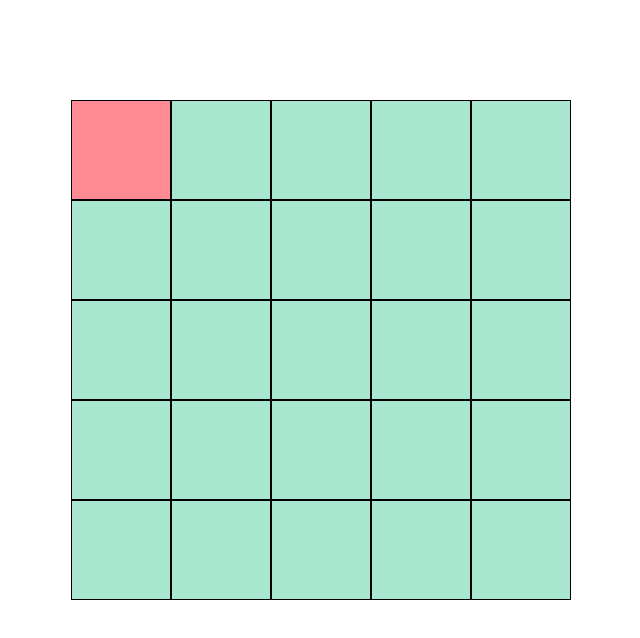
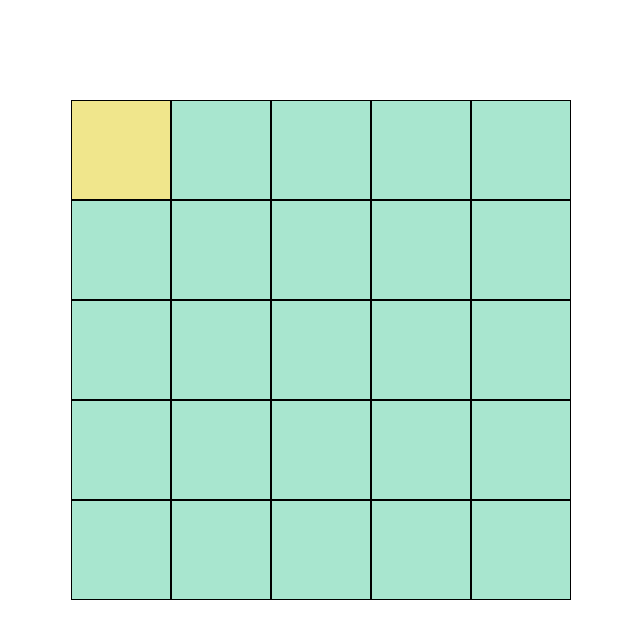
Before and after one commit to IlyaSvetov/IlyaSvetov.github.io, a plain HTML site: page index.html in a window 1280 px wide. In both pictures the pointer is over the element 440 px from the left and 150 px from the top of the page. Shown: the whole page, without its empty margins (319-959 px from the left). Drawn offline with Linux system fonts and the light colour scheme.

Commit message:
Update style.css

```diff
--- a/style.css
+++ b/style.css
@@ -6,16 +6,11 @@
 }
 
 .cell{
-    box-sizing: border-box;
+        box-sizing: border-box;
 	background-color: #a8e6cf;
 	border: 1px black solid;
 	width: 100px;
 	height: 100px;
-}
-
-.cell:hover{
-	background-color: #ff8b94;
-	transition: 0.5s;
 }
 
 .row{
@@ -25,3 +20,10 @@
 .changed{
 	background-color: #feb2a8;
 }
+
+@media(min-width:1020px){
+	.cell:hover{
+	background-color: #F0E68C;
+	transition: 0.5s;
+   }
+}
```
